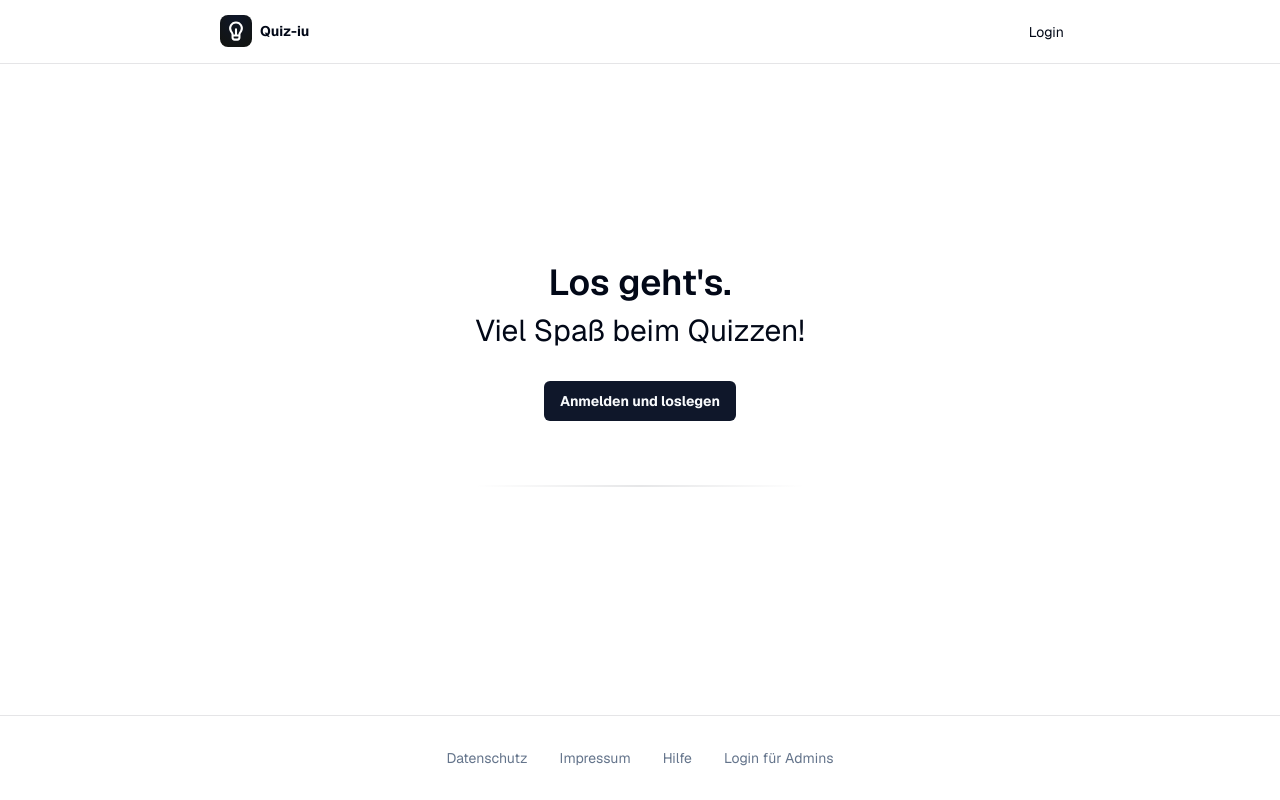
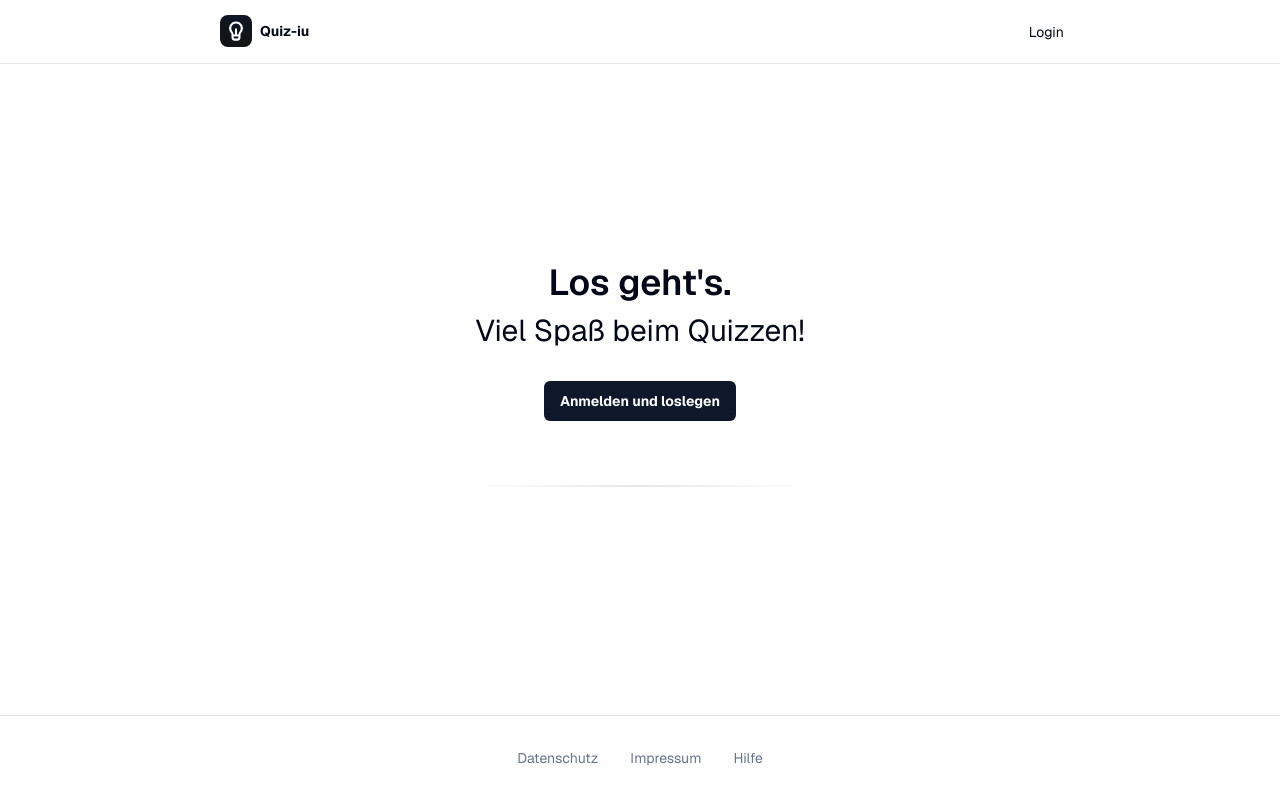
Before and after one commit to Kagbah/quiz-iu, a Next.js app: page / in a window 1280 px wide. Built offline with nearby package versions, Linux system fonts and the light colour scheme; no server answers.

Commit message:
chore: removed unused link

```diff
--- a/src/components/Footer.tsx
+++ b/src/components/Footer.tsx
@@ -7,7 +7,6 @@ export function Footer() {
         <Link href="#">Datenschutz</Link>
         <Link href="#">Impressum</Link>
         <Link href="/help">Hilfe</Link>
-        <Link href="/admin-login">Login für Admins</Link>
       </div>
     </footer>
   );
```
